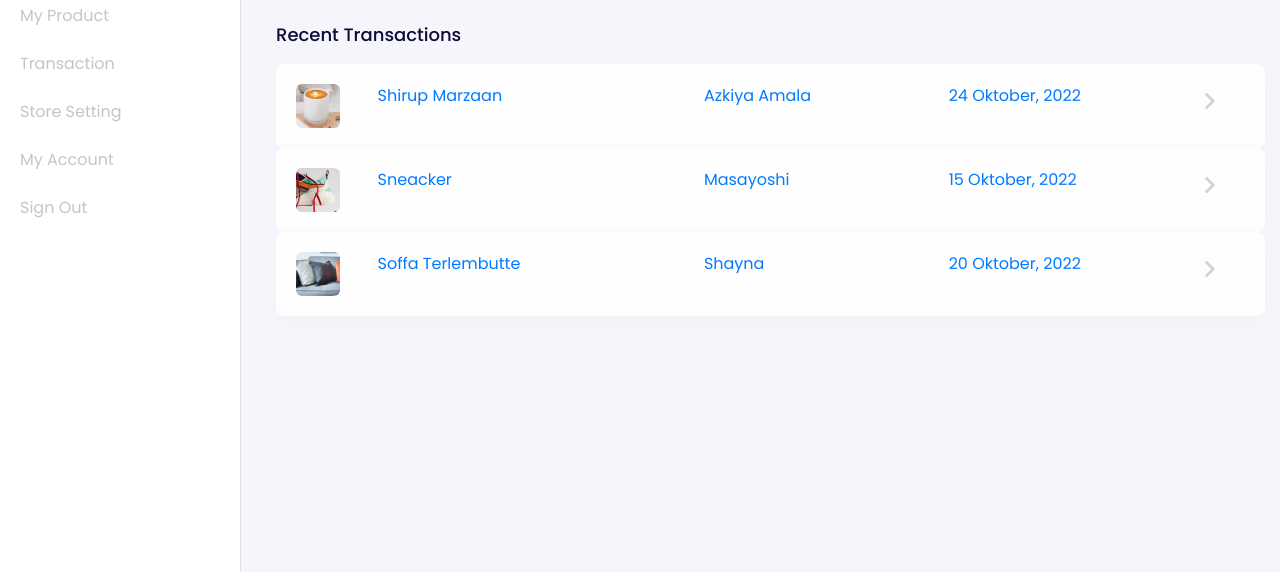
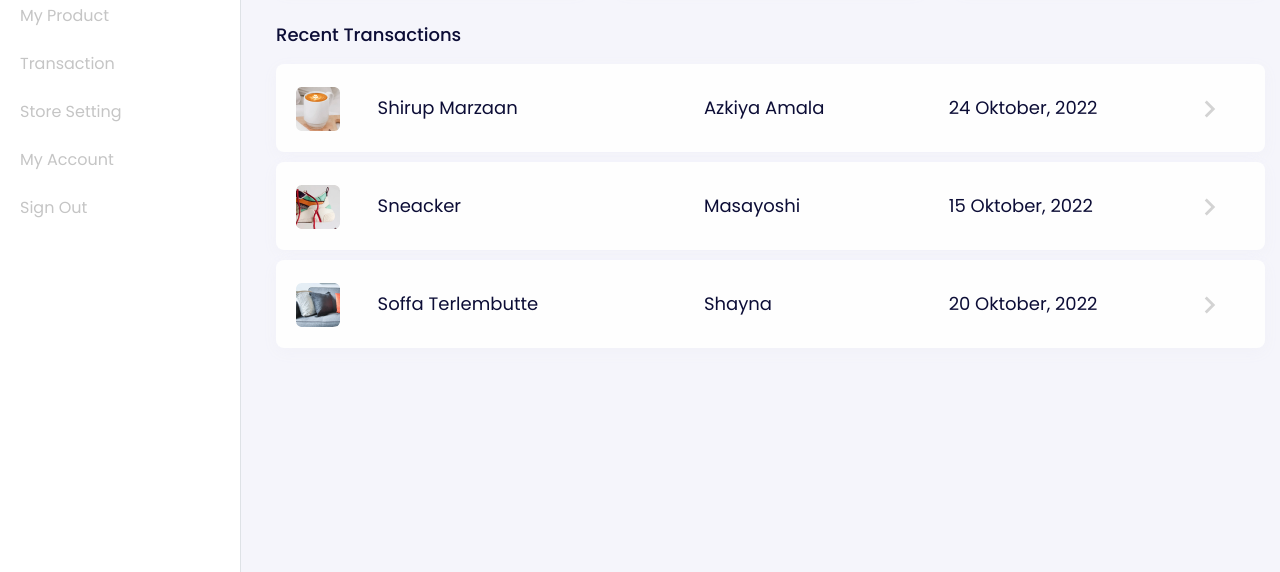
Before and after one commit to azkiya12/front-end-slicing-figma, a website: page dashboard.html in a window 1280 px wide. Shown: the part 228-800 px from the top of the page. Drawn offline with nearby package versions, Linux system fonts and the light colour scheme.

Commit message:
Styling Transaction Dashboard

```diff
--- /dev/null
+++ b/style/components/_card_list.scss
@@ -0,0 +1,9 @@
+.card-list {
+    margin-bottom: 10px;
+    .card-body {
+        font-weight: normal;
+        font-size: 18px;
+        line-height: 48px;
+        color: #0c0d36;
+    }
+}
--- a/style/main.scss
+++ b/style/main.scss
@@ -16,5 +16,6 @@
 @import "components/products";
 @import "components/breadcrumbs";
 @import "components/card";
+@import "components/card_list";
 
 @import "transitions/slide-fade";
```
Also changed, not shown: style/main.css, 1 other file.
